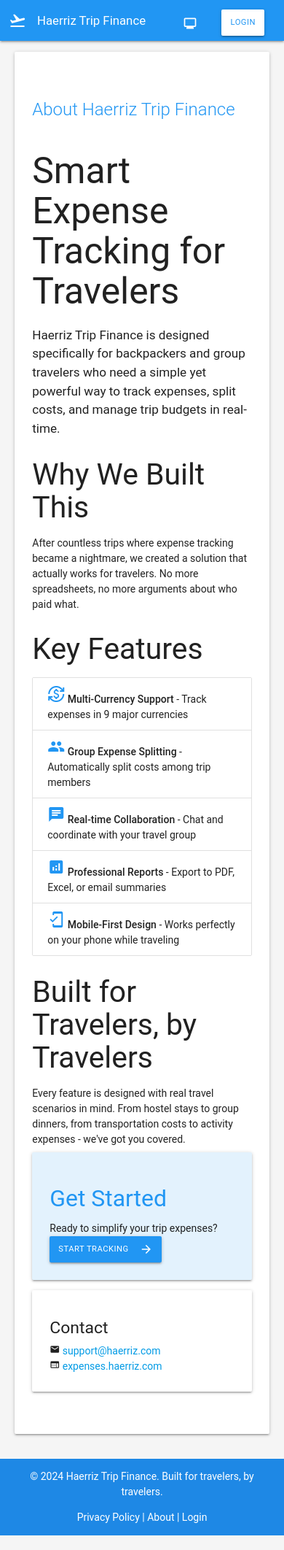
After one commit to haerriz/trip-expense-tracker, a PHP site: page /about.php in a window 390 px wide. The commit adds this page. Shown: the whole page at 73% size. Run offline with PHP 8.4, Linux system fonts and the light colour scheme.

Commit message:
Improve sitemap and create comprehensive page structure
- Create about.php with full SEO and dark mode support
- Create features.php showcasing all platform capabilities
- Update sitemap.xml with comprehensive page listing and current dates
- Enhance privacy.php with proper navigation and footer
- Add cross-page navigation links throughout site
- Implement consistent dark mode support across all pages
- Add structured data and Open Graph tags to all pages
- Create cohesive site architecture with proper internal linking
- Maintain responsive design and accessibility standards

```diff
--- /dev/null
+++ b/about.php
@@ -0,0 +1,190 @@
+<?php
+require_once 'includes/auth.php';
+?>
+<!DOCTYPE html>
+<html lang="en">
+<head>
+    <meta charset="UTF-8">
+    <meta name="viewport" content="width=device-width, initial-scale=1.0">
+    <title>About Us - Smart Trip Expense Tracking | Haerriz Trip Finance</title>
+    <meta name="description" content="Learn about Haerriz Trip Finance - the smart expense tracking solution for backpackers and group travelers. Multi-currency support, real-time collaboration, and professional reporting.">
+    <meta name="keywords" content="about haerriz, trip expense tracker, travel finance, expense splitting, group travel, backpacker expenses">
+    <meta name="author" content="Haerriz">
+    <meta name="theme-color" content="#2196F3">
+    <link rel="canonical" href="https://expenses.haerriz.com/about.php">
+
+    <!-- Open Graph -->
+    <meta property="og:title" content="About Haerriz Trip Finance - Smart Expense Tracking">
+    <meta property="og:description" content="Smart expense tracking solution for backpackers and group travelers with multi-currency support and real-time collaboration.">
+    <meta property="og:type" content="website">
+    <meta property="og:url" content="https://expenses.haerriz.com/about.php">
+    <meta property="og:site_name" content="Haerriz Trip Finance">
+
+    <!-- Twitter Card -->
+    <meta name="twitter:card" content="summary_large_image">
+    <meta name="twitter:title" content="About Haerriz Trip Finance">
+    <meta name="twitter:description" content="Smart expense tracking for travelers">
+
+    <!-- Structured Data -->
+    <script type="application/ld+json">
+    {
+      "@context": "https://schema.org",
+      "@type": "AboutPage",
+      "name": "About Haerriz Trip Finance",
+      "description": "Learn about our smart expense tracking solution for travelers",
+      "url": "https://expenses.haerriz.com/about.php",
+      "mainEntity": {
+        "@type": "Organization",
+        "name": "Haerriz",
+        "url": "https://expenses.haerriz.com",
+        "description": "Smart trip expense tracking platform for backpackers and group travelers",
+        "foundingDate": "2024",
+        "founder": {
+          "@type": "Person",
+          "name": "Haerriz"
+        }
+      }
+    }
+    </script>
+
+    <!-- Favicon -->
+    <link rel="icon" type="image/svg+xml" href="/favicon.svg">
+    <link rel="icon" type="image/x-icon" href="/favicon.ico">
+    <link rel="apple-touch-icon" sizes="180x180" href="/favicon.svg">
+    <link rel="manifest" href="/manifest.json">
+
+    <!-- Materialize CSS -->
+    <link href="https://cdnjs.cloudflare.com/ajax/libs/materialize/1.0.0/css/materialize.min.css" rel="stylesheet">
+    <link href="https://fonts.googleapis.com/icon?family=Material+Icons" rel="stylesheet">
+    <link rel="stylesheet" href="css/style.css">
+
+    <!-- Google Analytics -->
+    <script async src="https://www.googletagmanager.com/gtag/js?id=G-0CMW9MRBRE"></script>
+    <script>
+      window.dataLayer = window.dataLayer || [];
+      function gtag(){dataLayer.push(arguments);}
+      gtag('js', new Date());
+      gtag('config', 'G-0CMW9MRBRE');
+    </script>
+</head>
+<body class="grey lighten-4">
+    <nav class="blue">
+        <div class="nav-wrapper">
+            <a href="index.php" class="brand-logo">
+                <i class="material-icons left">flight_takeoff</i>Haerriz Trip Finance
+            </a>
+            <ul class="right">
+                <li>
+                    <button class="theme-toggle" title="Toggle dark mode">
+                        <svg viewBox="0 0 24 24"><path d="M12.34 2.02C6.59 1.82 2 6.42 2 12c0 5.52 4.48 10 10 10 3.71 0 6.93-2.02 8.66-5.02-7.51-.25-13.64-6.42-13.64-13.96 0-.34.02-.67.05-1z"/></svg>
+                    </button>
+                </li>
+                <li><a href="index.php" class="btn white blue-text">Login</a></li>
+            </ul>
+        </div>
+    </nav>
+
+    <main class="container">
+        <div class="row">
+            <div class="col s12">
+                <div class="card">
+                    <div class="card-content">
+                        <h1 class="card-title blue-text">About Haerriz Trip Finance</h1>
+
+                        <div class="row">
+                            <div class="col s12 m8">
+                                <h2>Smart Expense Tracking for Travelers</h2>
+                                <p class="flow-text">
+                                    Haerriz Trip Finance is designed specifically for backpackers and group travelers who need
+                                    a simple yet powerful way to track expenses, split costs, and manage trip budgets in real-time.
+                                </p>
+
+                                <h3>Why We Built This</h3>
+                                <p>
+                                    After countless trips where expense tracking became a nightmare, we created a solution that
+                                    actually works for travelers. No more spreadsheets, no more arguments about who paid what.
+                                </p>
+
+                                <h3>Key Features</h3>
+                                <ul class="collection">
+                                    <li class="collection-item">
+                                        <i class="material-icons blue-text">currency_exchange</i>
+                                        <strong>Multi-Currency Support</strong> - Track expenses in 9 major currencies
+                                    </li>
+                                    <li class="collection-item">
+                                        <i class="material-icons blue-text">group</i>
+                                        <strong>Group Expense Splitting</strong> - Automatically split costs among trip members
+                                    </li>
+                                    <li class="collection-item">
+                                        <i class="material-icons blue-text">chat</i>
+                                        <strong>Real-time Collaboration</strong> - Chat and coordinate with your travel group
+                                    </li>
+                                    <li class="collection-item">
+                                        <i class="material-icons blue-text">analytics</i>
+                                        <strong>Professional Reports</strong> - Export to PDF, Excel, or email summaries
+                                    </li>
+                                    <li class="collection-item">
+                                        <i class="material-icons blue-text">mobile_friendly</i>
+                                        <strong>Mobile-First Design</strong> - Works perfectly on your phone while traveling
+                                    </li>
+                                </ul>
+
+                                <h3>Built for Travelers, by Travelers</h3>
+                                <p>
+                                    Every feature is designed with real travel scenarios in mind. From hostel stays to group dinners,
+                                    from transportation costs to activity expenses - we've got you covered.
+                                </p>
+                            </div>
+
+                            <div class="col s12 m4">
+                                <div class="card blue lighten-5">
+                                    <div class="card-content">
+                                        <h4 class="blue-text">Get Started</h4>
+                                        <p>Ready to simplify your trip expenses?</p>
+                                        <a href="index.php" class="btn blue waves-effect waves-light">
+                                            Start Tracking
+                                            <i class="material-icons right">arrow_forward</i>
+                                        </a>
+                                    </div>
+                                </div>
+
+                                <div class="card">
+                                    <div class="card-content">
+                                        <h5>Contact</h5>
+                                        <p>
+                                            <i class="material-icons tiny">email</i>
+                                            <a href="mailto:support@haerriz.com">support@haerriz.com</a>
+                                        </p>
+                                        <p>
+                                            <i class="material-icons tiny">web</i>
+                                            <a href="https://expenses.haerriz.com">expenses.haerriz.com</a>
+                                        </p>
+                                    </div>
+                                </div>
+                            </div>
+                        </div>
+                    </div>
+                </div>
+            </div>
+        </div>
+    </main>
+
+    <footer class="blue darken-1 white-text">
+        <div class="container">
+            <div class="row">
+                <div class="col s12 center-align">
+                    <p>&copy; 2024 Haerriz Trip Finance. Built for travelers, by travelers.</p>
+                    <p>
+                        <a href="privacy.php" class="white-text">Privacy Policy</a> |
+                        <a href="about.php" class="white-text">About</a> |
+                        <a href="index.php" class="white-text">Login</a>
+                    </p>
+                </div>
+            </div>
+        </div>
+    </footer>
+
+    <script src="https://cdnjs.cloudflare.com/ajax/libs/materialize/1.0.0/js/materialize.min.js"></script>
+    <script src="js/dark-mode.js"></script>
+</body>
+</html>
```
Also changed, not shown: features.php (added, +209 -0 lines), index.php (+6 -1 lines), privacy.php (+27 -4 lines), sitemap.xml (+60 -15 lines).
